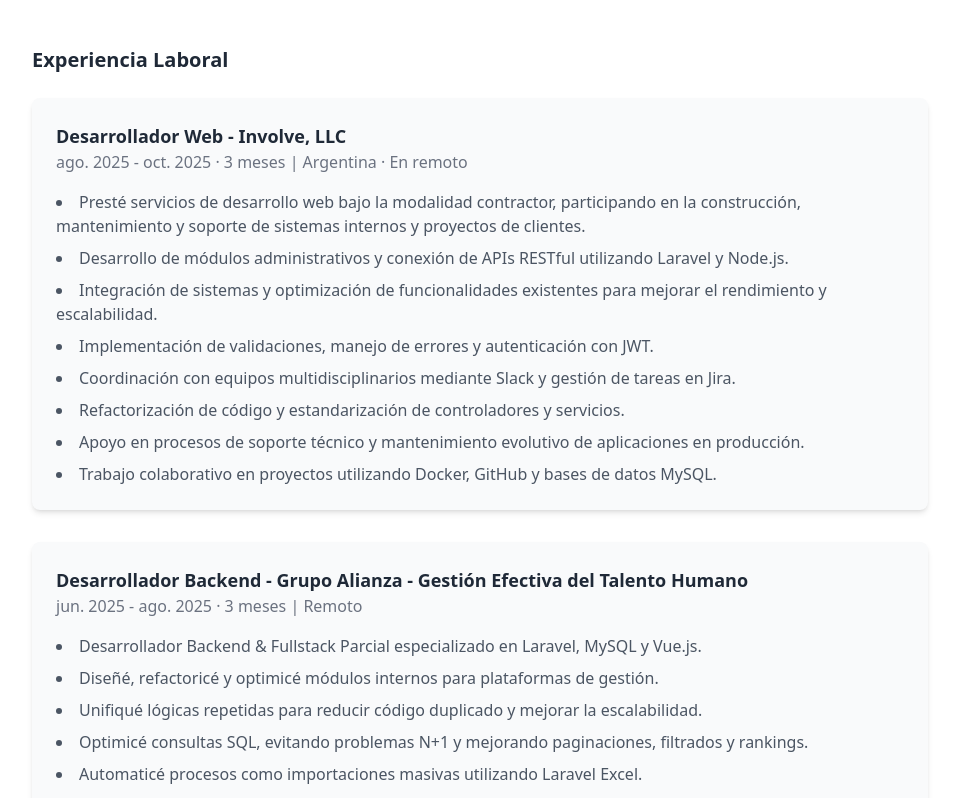
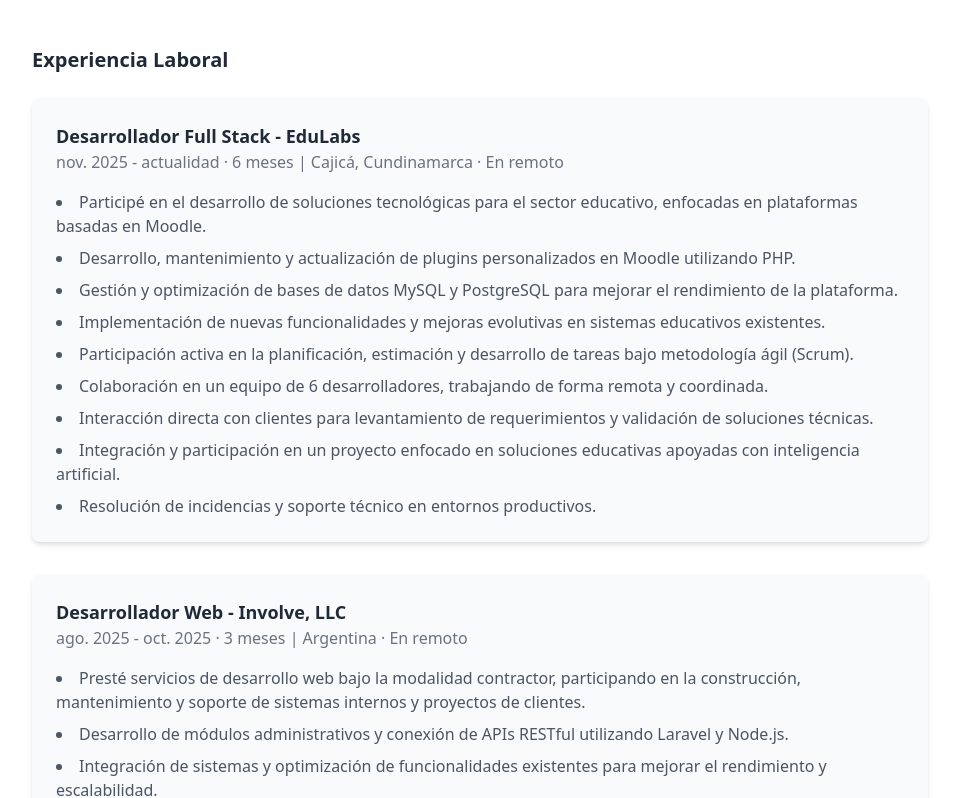
Before and after one commit to lokogam/Duvan-Gamboa, a React (Vite) app: page / in a window 1280 px wide. Shown: the part 982-1780 px from the top of the page, without its empty margins (160-1119 px from the left). Built offline with nearby package versions, Linux system fonts and the light colour scheme.

Commit message:
Agregar experiencia laboral como Desarrollador Full Stack en EduLabs con detalles de responsabilidades y logros.

```diff
--- a/src/components/About.jsx
+++ b/src/components/About.jsx
@@ -24,6 +24,38 @@
   };
 
   const experiences = [
+    {
+      role: language === "es" ? "Desarrollador Full Stack" : "Full Stack Developer",
+      company: "EduLabs",
+      period:
+        language === "es"
+          ? "nov. 2025 - actualidad · 6 meses | Cajicá, Cundinamarca · En remoto"
+          : "Nov 2025 - Present · 6 months | Cajicá, Cundinamarca · Remote",
+      highlights:
+        language === "es"
+          ? [
+              "Participé en el desarrollo de soluciones tecnológicas para el sector educativo, enfocadas en plataformas basadas en Moodle.",
+              "Desarrollo, mantenimiento y actualización de plugins personalizados en Moodle utilizando PHP.",
+              "Gestión y optimización de bases de datos MySQL y PostgreSQL para mejorar el rendimiento de la plataforma.",
+              "Implementación de nuevas funcionalidades y mejoras evolutivas en sistemas educativos existentes.",
+              "Participación activa en la planificación, estimación y desarrollo de tareas bajo metodología ágil (Scrum).",
+              "Colaboración en un equipo de 6 desarrolladores, trabajando de forma remota y coordinada.",
+              "Interacción directa con clientes para levantamiento de requerimientos y validación de soluciones técnicas.",
+              "Integración y participación en un proyecto enfocado en soluciones educativas apoyadas con inteligencia artificial.",
+              "Resolución de incidencias y soporte técnico en entornos productivos.",
+            ]
+          : [
+              "Participated in developing technological solutions for the education sector, focused on Moodle-based platforms.",
+              "Developed, maintained, and updated custom Moodle plugins using PHP.",
+              "Managed and optimized MySQL and PostgreSQL databases to improve platform performance.",
+              "Implemented new features and evolutionary improvements in existing educational systems.",
+              "Actively participated in planning, estimation, and development of tasks under Scrum methodology.",
+              "Collaborated in a team of 6 developers, working remotely and coordinately.",
+              "Direct interaction with clients for requirements gathering and technical solution validation.",
+              "Integration and participation in projects focused on AI-supported educational solutions.",
+              "Incident resolution and technical support in production environments.",
+            ],
+    },
     {
       role: language === "es" ? "Desarrollador Web" : "Web Developer",
       company: "Involve, LLC",
```
